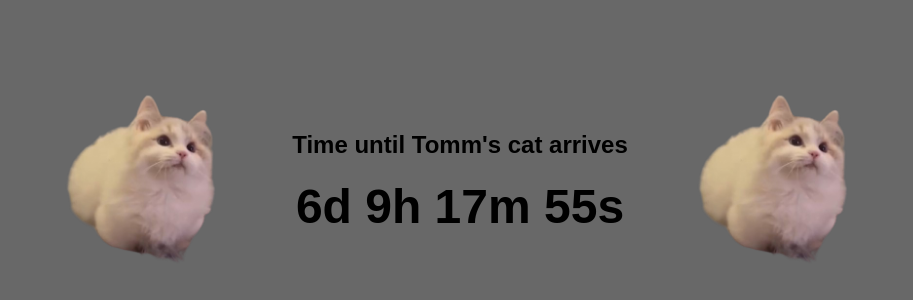
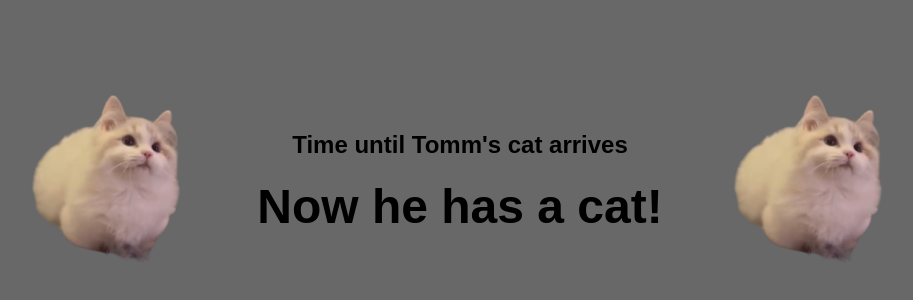
Before and after one commit to tomm101-bored/carcountdown, a plain HTML site: page index.html in a window 1280 px wide. Shown: the part 218-518 px from the top of the page, without its empty margins (180-1093 px from the left). Drawn offline with Linux system fonts and the light colour scheme.

Commit message:
Update index.html

```diff
--- a/index.html
+++ b/index.html
@@ -23,7 +23,7 @@
             font-weight: bold;
             margin-bottom: 20px;
         }
-        .timer {
+        .message {
             font-size: 48px;
             font-weight: bolder;
         }
@@ -49,36 +49,10 @@
     </div>
     <div class="container">
         <div class="title">Time until Tomm's cat arrives</div>
-        <div class="timer" id="timer">Loading...</div>
+        <div class="message">Now he has a cat!</div>
     </div>
     <div class="side-image right-image">
         <img src="images/viber_image_2025-01-13_18-38-21-529.png" alt="Cat on the right">
     </div>
-
-    <script>
-        function updateTimer() {
-            const countdownDate = new Date();
-            countdownDate.setHours(16, 30, 0, 0);
-            countdownDate.setDate(countdownDate.getDate() + ((3 - countdownDate.getDay() + 7) % 7)); // Next Wednesday
-
-            const now = new Date();
-            const timeLeft = countdownDate - now;
-
-            if (timeLeft <= 0) {
-                document.getElementById("timer").textContent = "Now he has a cat!";
-                clearInterval(interval);
-            } else {
-                const days = Math.floor(timeLeft / (1000 * 60 * 60 * 24));
-                const hours = Math.floor((timeLeft % (1000 * 60 * 60 * 24)) / (1000 * 60 * 60));
-                const minutes = Math.floor((timeLeft % (1000 * 60 * 60)) / (1000 * 60));
-                const seconds = Math.floor((timeLeft % (1000 * 60)) / 1000);
-
-                document.getElementById("timer").textContent = `${days}d ${hours}h ${minutes}m ${seconds}s`;
-            }
-        }
-
-        const interval = setInterval(updateTimer, 1000);
-        updateTimer();
-    </script>
 </body>
 </html>
```
